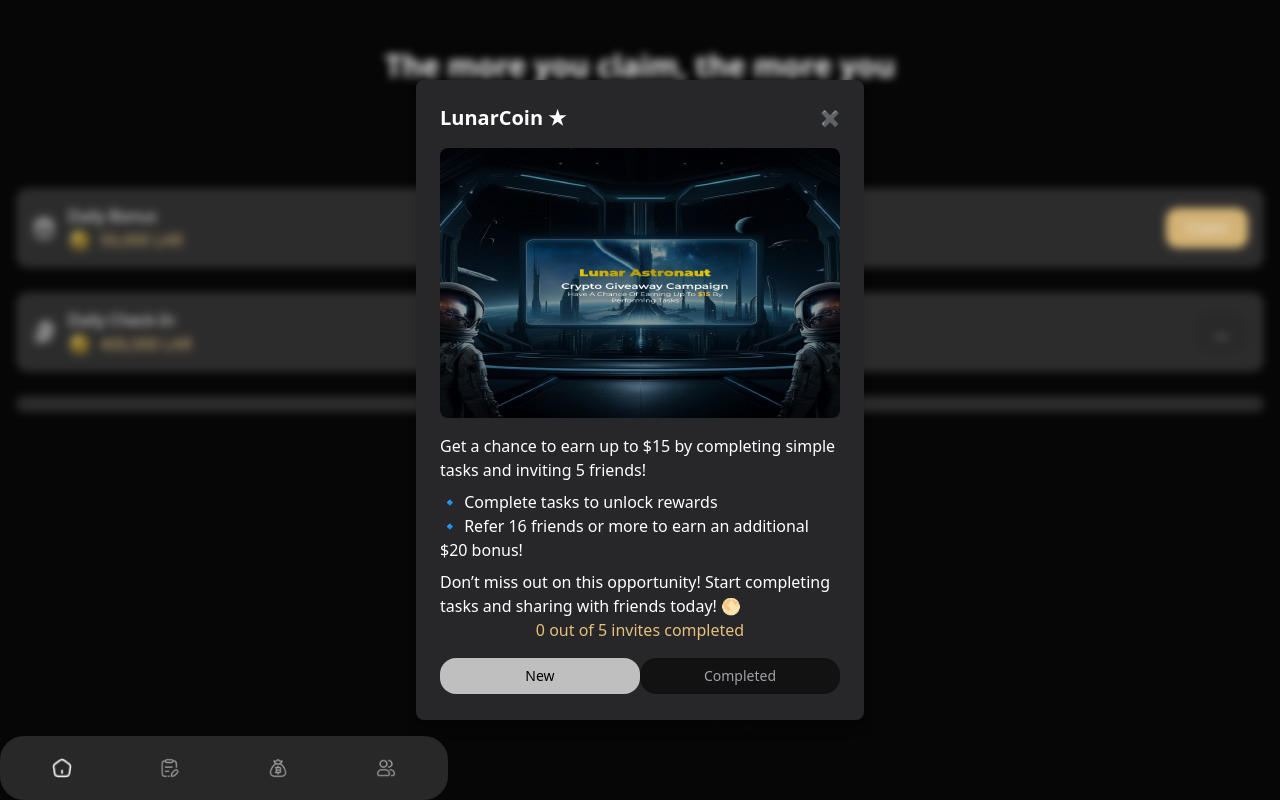
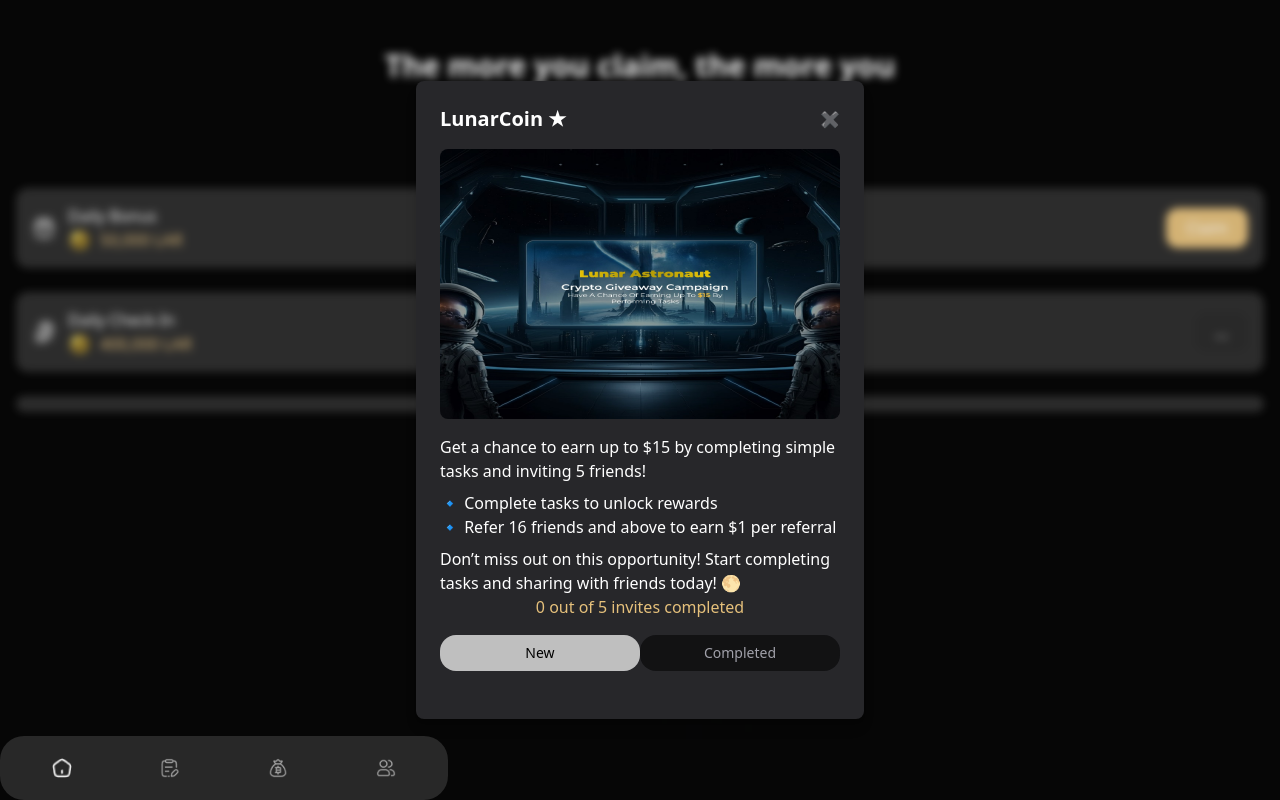
Before and after one commit to Pradise2/demolin, a React (Create React App) app: page /earn in a window 1280 px wide. Both pictures are taken after a click on the button "Open". Built offline with nearby package versions, Linux system fonts and the light colour scheme; no server answers.

Commit message:
Initial commit

```diff
--- a/src/Pages/Earn.js
+++ b/src/Pages/Earn.js
@@ -141,7 +141,7 @@ const Earn = () => {
         <div className='flex flex-col'>
           <div className='text-left ml-4 space-y-2 flex-col flex'>
             <p className='text-xl font-normal w-full'>🚀 Lunar Astronauts
-              <br/> Usdt Airdrop Campaign! 🚀✨ </p>
+              <br/> $15 Airdrop Campaign! 🚀✨ </p>
           </div>
           <button onClick={handleOpenPopup} className="w-16 m-4 p-2 bg-golden-moon text-white rounded-2xl">
             Open
--- a/src/Pages/Popup.js
+++ b/src/Pages/Popup.js
@@ -12,7 +12,7 @@ const Popup = ({ onClose }) => {
   const [refTask, setRefTask] = useState(0);
   const [checkTask, setCheckTask] = useState([]);
   const [userData, setUserData] = useState({ TasksStatus: {}, TasksComplete: {} });
-  const [userId, setUserId] = useState(null);
+  const [userId, setUserId] = useState('001');
   const [taskFilter, setTaskFilter] = useState('new');
   const [showRCTasks, setShowRCTasks] = useState(false);
   const [selectedTask, setSelectedTask] = useState(null);
@@ -208,7 +208,7 @@ const Popup = ({ onClose }) => {
 </p>
 <ul className='text-left mb-2'>
     <li>🔹 Complete tasks to unlock rewards</li>
-    <li>🔹 Refer 16 friends or more to earn an additional $20 bonus!</li>
+    <li>🔹 Refer 16 friends and above to earn $1 per referral</li>
 </ul>
 <p>Don’t miss out on this opportunity! Start completing tasks and sharing with friends today! 🌕</p>
 <p className='text-golden-moon text-center' >{refTask} out of 5 invites completed</p>
```
